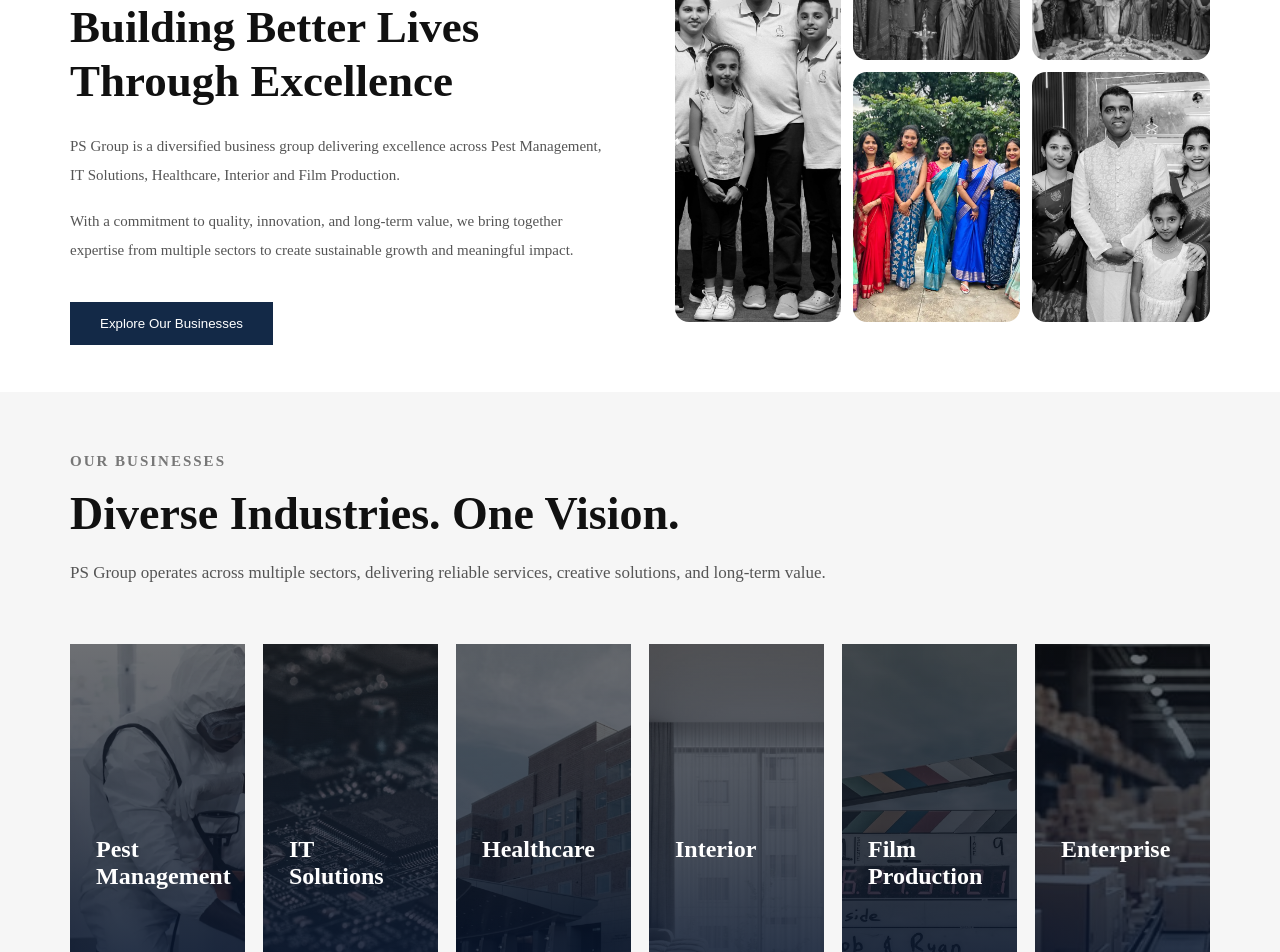
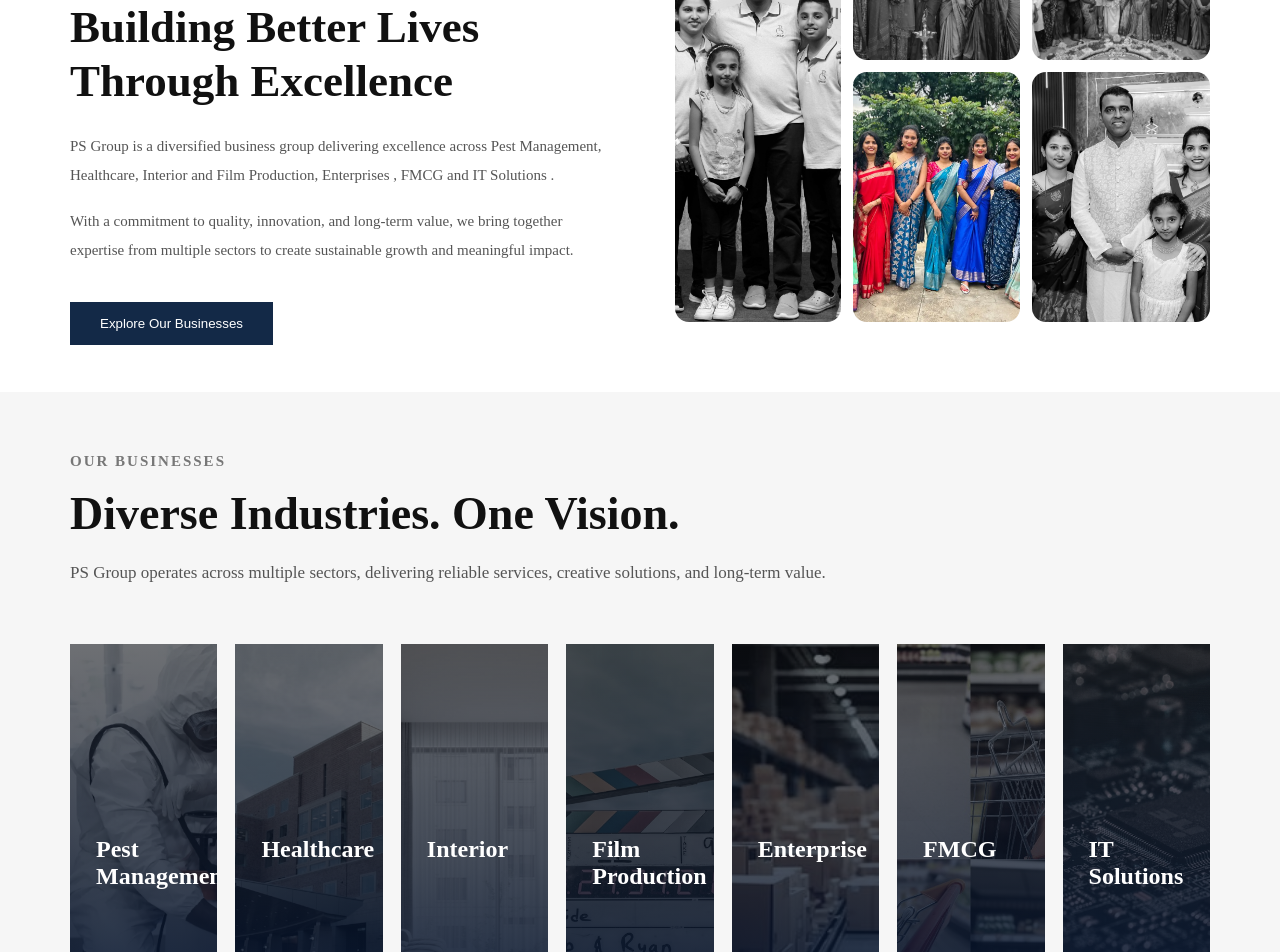
Before and after one commit to Pavanshetty1/psgroup, a React (Vite) app: page / in a window 1280 px wide. Shown: the part 920-1872 px from the top of the page. Built offline with nearby package versions, Linux system fonts and the light colour scheme.

Commit message:
Chnages are Modified

```diff
--- a/src/components/About.jsx
+++ b/src/components/About.jsx
@@ -22,8 +22,8 @@ function About() {
 
           <p>
             PS Group is a diversified business group delivering excellence
-            across Pest Management, IT Solutions, Healthcare, Interior and Film
-            Production.
+            across Pest Management, Healthcare, Interior and Film Production,
+            Enterprises , FMCG and IT Solutions .
           </p>
 
           <p>
--- a/src/components/AboutDetails.jsx
+++ b/src/components/AboutDetails.jsx
@@ -13,10 +13,10 @@ function AboutDetails() {
         <div className="about-details-overlay"></div>
 
         <div className="about-details-content" data-aos="fade-up">
-          <h1>Building Excellence Across Industries</h1>
+          <h1>A Legacy of Growth and Innovation</h1>
           <p>
-            Delivering excellence across Pest Management, IT Solutions,
-            Healthcare, Interior and Film Production.
+            Delivering excellence across Pest Management, Healthcare, Interior ,
+            Film Production, Enterprises , FMCG and IT Solutions.
           </p>
         </div>
       </section>
@@ -34,8 +34,8 @@ function AboutDetails() {
             </p>
 
             <p>
-              With businesses spanning Pest Management, IT Solutions,
-              Healthcare, Construction and Film Production, the group is built
+              With businesses spanning Pest Management, Healthcare, Interior ,
+              Film Production , Enterprises , FMCG and IT Solutions the group is built
               on trust, professionalism, innovation and customer commitment.
             </p>
           </div>
--- a/src/components/Businesses.jsx
+++ b/src/components/Businesses.jsx
@@ -8,6 +8,8 @@ import health from "../assets/health.avif";
 import enterprise from "../assets/enterprise.jfif";
 import interior from "../assets/interior.jfif";
 import pest from "../assets/pest1.webp";
+import fmcg from "../assets/fmcg.jfif";
+
 
 // const businesses = [
 //   {
@@ -49,12 +51,7 @@ const businesses = [
     image: pest,
     description: "Safe and reliable pest control solutions.",
   },
-  {
-    title: "IT Solutions",
-    hash: "it-solutions",
-    image: itsolution,
-    description: "Digital platforms, ERP, CRM and software services.",
-  },
+
   {
     title: "Healthcare",
     hash: "healthcare",
@@ -78,6 +75,18 @@ const businesses = [
     hash: "enterprise",
     image: enterprise,
     description: "A diversified enterprise focused on impact and Growth.",
+  },
+  {
+    title: "FMCG",
+    hash: "fmcg",
+    image: fmcg,
+    description: "Delivering quality products for everyday life",
+  },
+  {
+    title: "IT Solutions",
+    hash: "it-solutions",
+    image: itsolution,
+    description: "Digital platforms, ERP, CRM and software services.",
   },
 ];
 function Businesses() {
--- a/src/components/BusinessesPage.jsx
+++ b/src/components/BusinessesPage.jsx
@@ -13,6 +13,7 @@ import videoabout from "../assets/about.gif";
 import adhvi from "../assets/adhvi.webp";
 import enterprise from "../assets/enterprise.jfif";
 import jestaone from "../assets/jestanew1.png";
+import fmcg from "../assets/fmcg.jfif";
 
 import { useEffect } from "react";
 import { useLocation } from "react-router-dom";
@@ -59,6 +60,27 @@ const businessGroups = [
     description:
       "Bringing stories and ideas to life through creative film production, visual storytelling and media solutions that engage audiences, strengthen brands and deliver meaningful experiences.",
   },
+
+  {
+    logo: "",
+    title: "Samruddhi Enterprises",
+    category: "Distribution & Trading",
+    learnmore: "#",
+    hash: "enterprise",
+    image: enterprise,
+    description:
+      "Samruddhi Enterprises is a trusted dealer and distributor of leading consumer products across the Udupi region, ensuring efficient supply, reliable distribution networks and quality service to retailers, businesses and customers.",
+  },
+  {
+    logo: "",
+    title: "FMCG",
+    category: "Consumer Goods",
+    learnmore: "#",
+    hash: "fmcg",
+    image: fmcg,
+    description:
+      "Delivering trusted consumer products through efficient distribution networks, ensuring retailers and businesses have reliable access to quality essentials that support everyday living and customer satisfaction.",
+  },
   {
     logo: "https://www.psgindia.co.in/wp-content/uploads/2025/04/jesta-info.webp",
     title: "Jesta Infotech",
@@ -68,16 +90,6 @@ const businessGroups = [
     image: ittech,
     description:
       "Empowering businesses with innovative technology solutions, including software development, ERP, CRM, web platforms and digital transformation services designed to improve efficiency and accelerate growth.",
-  },
-  {
-    logo: "",
-    title: "Samruddhi Enterprises",
-    category: "Distribution & Trading",
-    learnmore: "#",
-    hash: "enterprise",
-    image: enterprise,
-    description:
-      "Samruddhi Enterprises is a trusted dealer and distributor of leading consumer products across the Udupi region, ensuring efficient supply, reliable distribution networks and quality service to retailers, businesses and customers.",
   },
   // {
   //   logo: "incenseLogo",
@@ -119,8 +131,8 @@ function BusinessesPage() {
         <div className="business-hero-content" data-aos="fade-up">
           <h1>Driving Progress Through Innovation</h1>
           <p>
-            From Pest Management to IT Solutions, Healthcare, Interior and Film
-            Production.
+            From Pest Management to Healthcare, Interior and Film Production
+            , Enterprise , FMCG and IT Solutions.
           </p>
         </div>
       </section>
--- a/src/components/Careers.jsx
+++ b/src/components/Careers.jsx
@@ -70,8 +70,8 @@ function Careers() {
         <p>
           At PS Group, we believe our people are our greatest strength. We
           provide opportunities to learn, collaborate and contribute across
-          diverse businesses including Pest Management, IT Solutions,
-          Healthcare, Interiors, Film Production and Distribution.
+          diverse businesses including Pest Management, Healthcare, Interiors,
+          Film Production , Enterprises , FMCG and IT Solutions.
         </p>
       </section>
 
--- a/src/components/Footer.jsx
+++ b/src/components/Footer.jsx
@@ -60,10 +60,13 @@ function Footer() {
         <div className="footer-col">
           <h4>BUSINESSES</h4>
           <a href="/businesses">Pest Management</a>
-          <a href="/businesses">IT Solutions</a>
           <a href="/businesses">Healthcare</a>
           <a href="/businesses">Interior</a>
           <a href="/businesses">Film Production</a>
+          <a href="/businesses">Enterprises</a>
+          <a href="/businesses">FMCG</a>
+
+          <a href="/businesses">IT Solutions</a>
         </div>
 
         <div className="footer-col">
--- a/src/components/Glance.jsx
+++ b/src/components/Glance.jsx
@@ -6,17 +6,17 @@ import projects from "../assets/projects.jfif";
 
 const stats = [
   {
-    number: "5+",
+    number: "7+",
     label: "Business Sectors",
     image: sector,
   },
   {
-    number: "100+",
+    number: "1000+",
     label: "Projects Delivered",
     image: projects,
   },
   {
-    number: "1000+",
+    number: "1000000+",
     label: "Satisfied Clients",
     image: clients,
   },
@@ -32,7 +32,7 @@ function Glance() {
     <section className="glance-section" id="glance" data-aos="fade-right">
       <div className="glance-header">
         <span>GROUP AT A GLANCE</span>
-        <h2>Building Growth Across Industries</h2>
+        <h2>Transforming Ideas Into Impact</h2>
         <p>
           A diversified group committed to quality, innovation, and long-term
           value creation across multiple business sectors.
--- a/src/components/Home.jsx
+++ b/src/components/Home.jsx
@@ -8,6 +8,7 @@ import health from "../assets/health.avif";
 import enterprise from "../assets/enterprise.jfif";
 import interior from "../assets/interior.jfif";
 import pest from "../assets/pest1.webp";
+import fmcg from "../assets/fmcg.jfif";
 
 const slides = [
   {
@@ -31,15 +32,21 @@ const slides = [
     image: film,
     company: "Adhvi Creations",
   },
+
+  {
+    title: "Creating Businesses That Shape Tomorrow",
+    image: enterprise,
+    company: "Samradhi Enterprises",
+  },
+  {
+    title: "Bringing everyday essentials to every home",
+    image: fmcg,
+    company: "FMCG",
+  },
   {
     title: "Powering Digital Transformation",
     image: itsolution,
     company: "Jesta Infotech",
-  },
-  {
-    title: "Creating Businesses That Shape Tomorrow",
-    image: enterprise,
-    company: "Samradhi Enterprises",
   },
   // {
   //   title: "INCENSE STICK",
```
Also changed, not shown: src/assets/fmcg.jfif (added).
